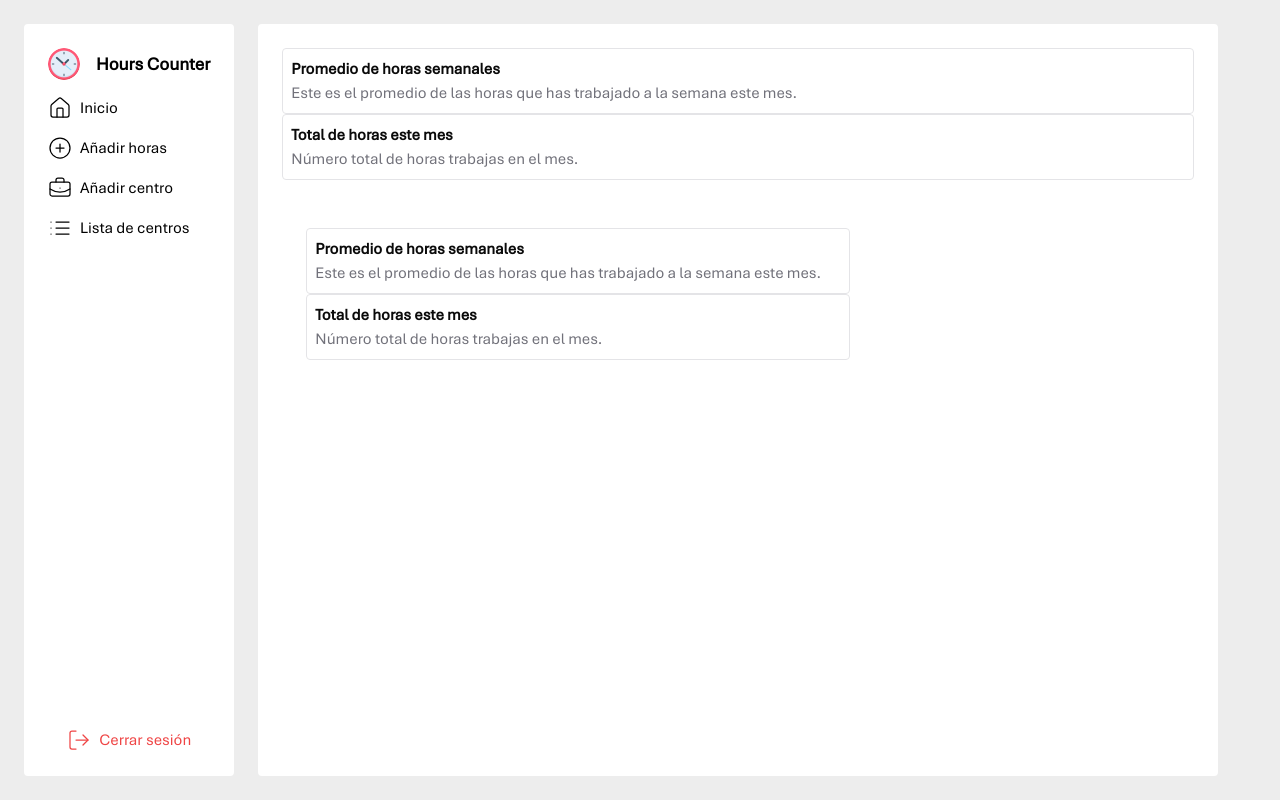
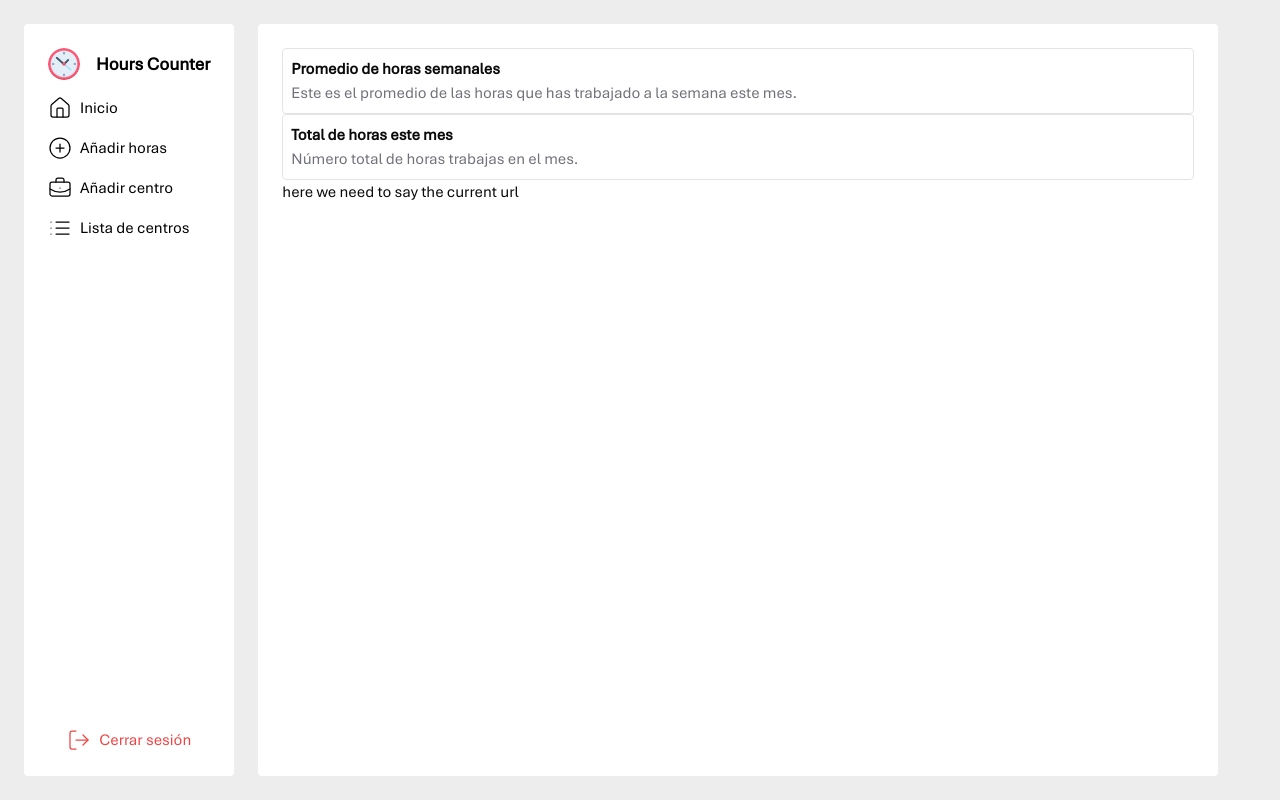
Before and after one commit to forjoa/hours-counter, a Next.js app: page /home in a window 1280 px wide. Built offline with nearby package versions, Linux system fonts and the light colour scheme.

Commit message:
refactor: clean page component

```diff
--- a/src/app/home/page.tsx
+++ b/src/app/home/page.tsx
@@ -1,20 +1,7 @@
-import Main from '@/components/ui/Main'
-
 export default function Home() {
     return (
-        <Main>
-            <div className='border border-zinc-200 p-2 rounded'>
-                <h1 className='font-bold'>Promedio de horas semanales</h1>
-                <span
-                    className='text-zinc-500'>Este es el promedio de las horas que has trabajado a la semana este mes.</span>
-                {/*number of average weekly hours*/}
-            </div>
-            <div className='border border-zinc-200 p-2 rounded'>
-                <h1 className='font-bold'>Total de horas este mes</h1>
-                <span
-                    className='text-zinc-500'>Número total de horas trabajas en el mes.</span>
-                {/*number of total monthly hours*/}
-            </div>
-        </Main>
+        <div>
+            <span>here we need to say the current url</span>
+        </div>
     )
 }
```
